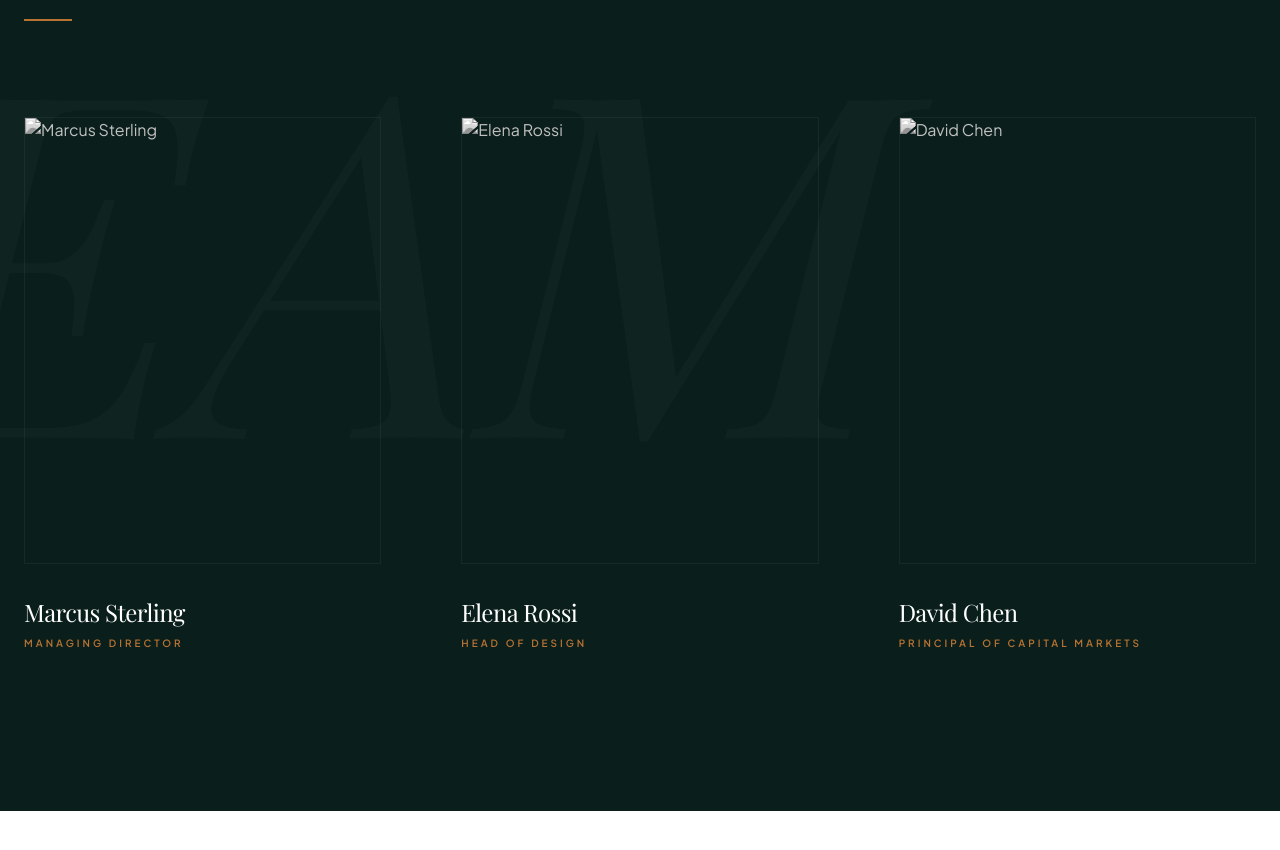
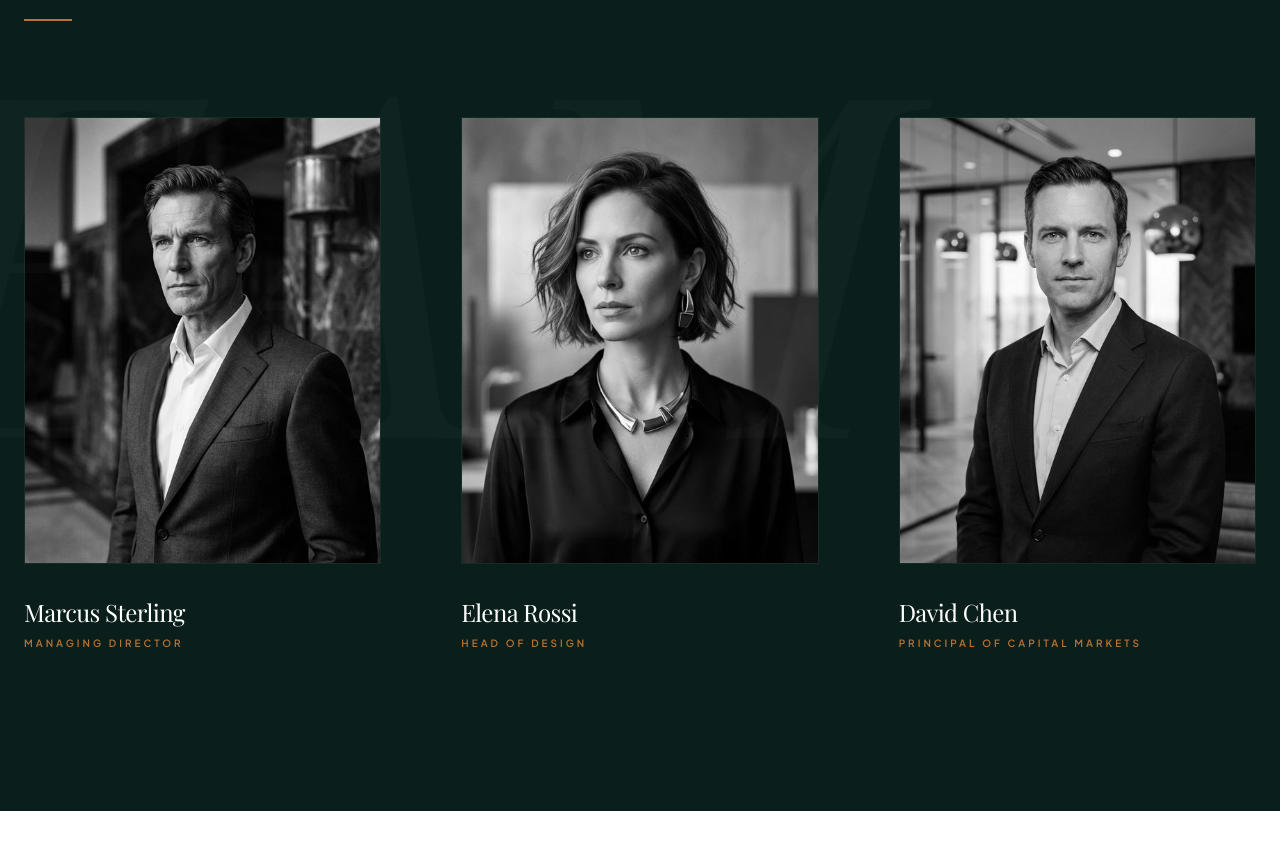
Before and after one commit to Geniviv-ai/sdc, a plain HTML site: page index.html in a window 1280 px wide. Shown: the part 3778-4628 px from the top of the page. Drawn offline with nearby package versions, Linux system fonts and the light colour scheme; a web font is replaced by a local one.

Commit message:
Fix broken team photo links: use relative paths and include images in repo

```diff
--- a/index.html
+++ b/index.html
@@ -389,7 +389,7 @@
                             class="aspect-[4/5] overflow-hidden grayscale hover:grayscale-0 transition-all duration-700 mb-8 border border-white/5">
                             <img alt="Marcus Sterling"
                                 class="w-full h-full object-cover group-hover:scale-105 transition-transform duration-700"
-                                src="/Users/jt/.gemini/antigravity/brain/e50b1eed-296d-4f50-9363-3d0c923678fa/marcus_sterling_portrait_1771000766075.png" />
+                                src="images/marcus.png" />
                         </div>
                         <h4 class="text-2xl text-white mb-2">Marcus Sterling</h4>
                         <p class="text-[10px] uppercase tracking-[0.3em] font-bold text-copper">Managing Director</p>
@@ -400,7 +400,7 @@
                             class="aspect-[4/5] overflow-hidden grayscale hover:grayscale-0 transition-all duration-700 mb-8 border border-white/5">
                             <img alt="Elena Rossi"
                                 class="w-full h-full object-cover group-hover:scale-105 transition-transform duration-700"
-                                src="/Users/jt/.gemini/antigravity/brain/e50b1eed-296d-4f50-9363-3d0c923678fa/elena_rossi_portrait_1771000777979.png" />
+                                src="images/elena.png" />
                         </div>
                         <h4 class="text-2xl text-white mb-2">Elena Rossi</h4>
                         <p class="text-[10px] uppercase tracking-[0.3em] font-bold text-copper">Head of Design</p>
@@ -411,7 +411,7 @@
                             class="aspect-[4/5] overflow-hidden grayscale hover:grayscale-0 transition-all duration-700 mb-8 border border-white/5">
                             <img alt="David Chen"
                                 class="w-full h-full object-cover group-hover:scale-105 transition-transform duration-700"
-                                src="/Users/jt/.gemini/antigravity/brain/e50b1eed-296d-4f50-9363-3d0c923678fa/david_chen_portrait_1771000791428.png" />
+                                src="images/david.png" />
                         </div>
                         <h4 class="text-2xl text-white mb-2">David Chen</h4>
                         <p class="text-[10px] uppercase tracking-[0.3em] font-bold text-copper">Principal of Capital
```
Also changed, not shown: images/david.png (added), images/elena.png (added), images/marcus.png (added).
